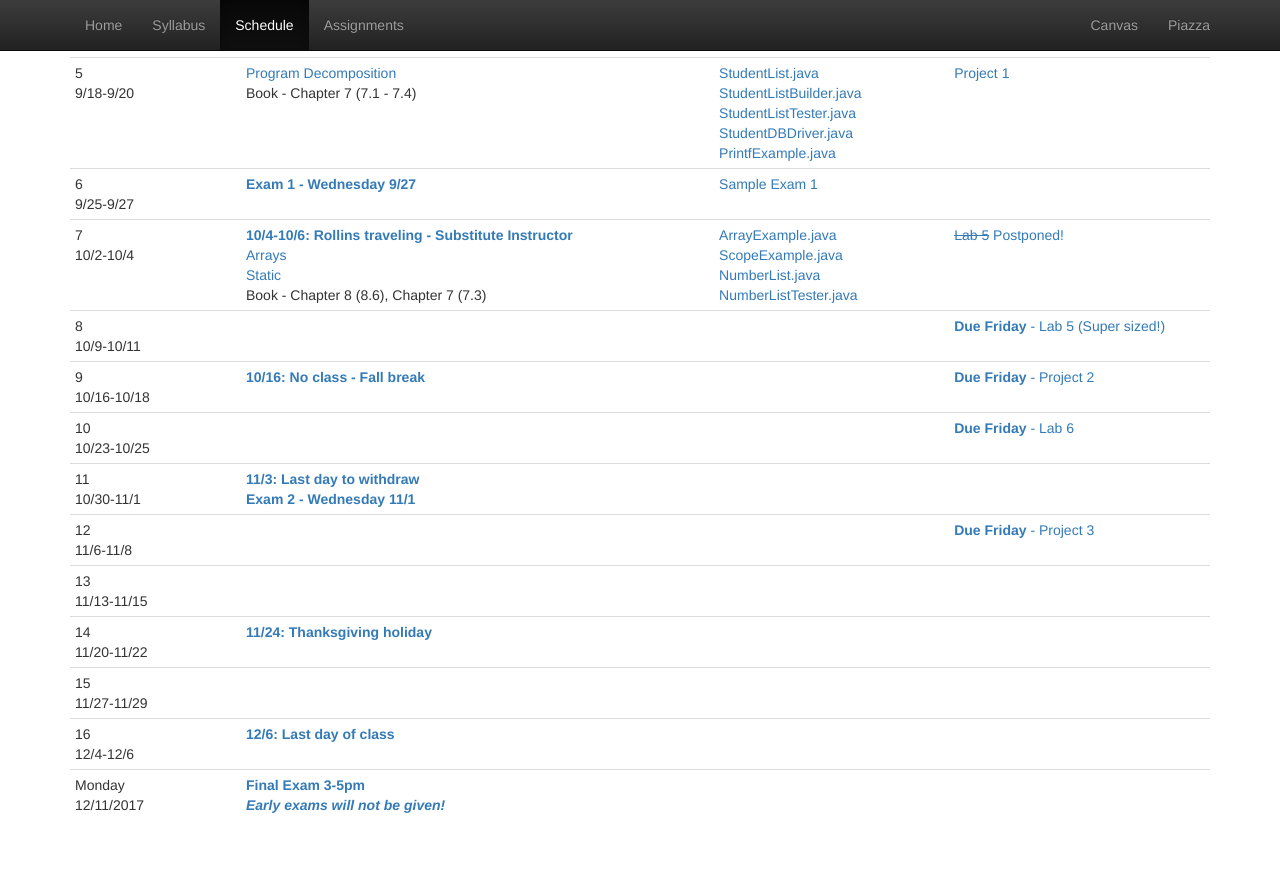
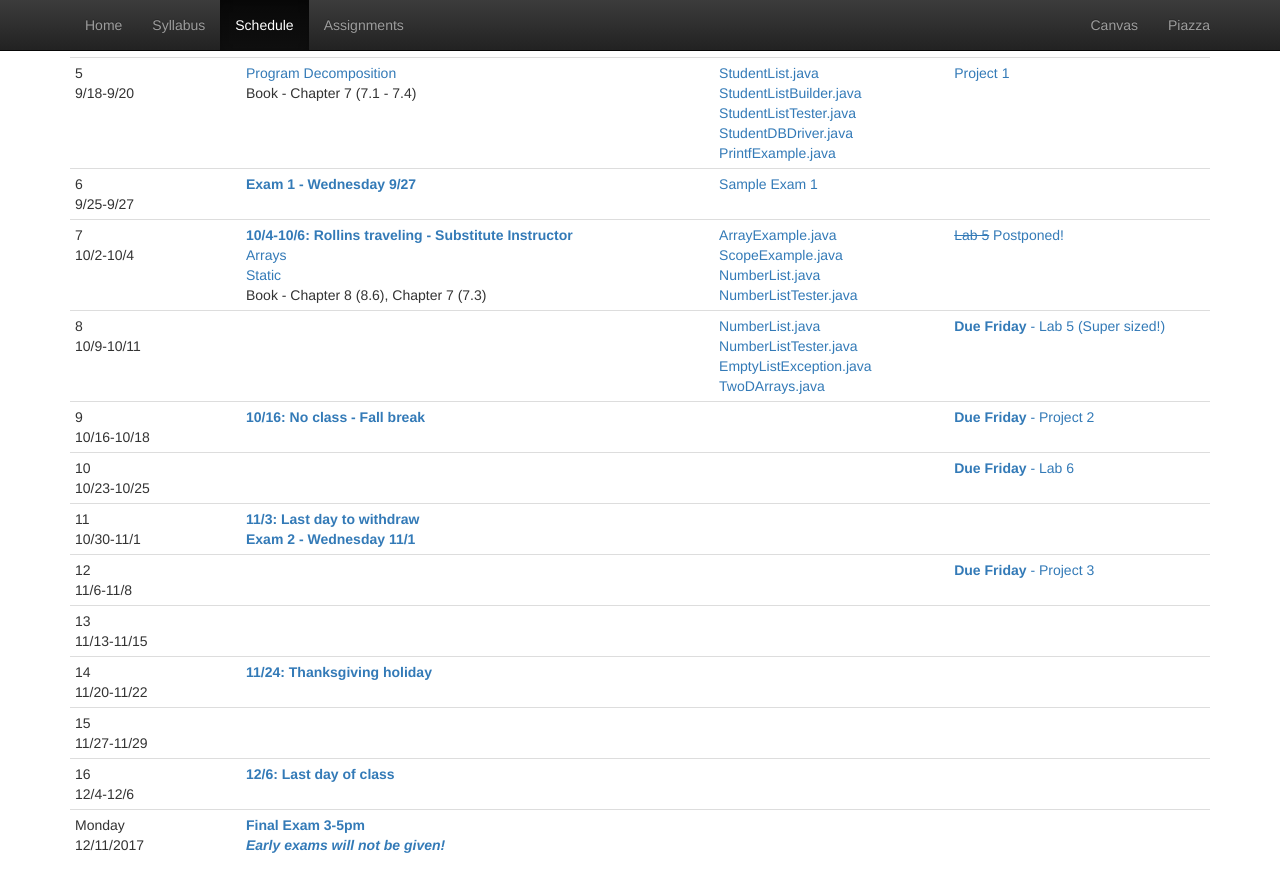
Before and after one commit to CS112-F17/cs112-f17.github.io, a Jekyll site: the page built from schedule.html, in a window 1280 px wide and 900 px high, scrolled down 737 px. Shown: the top 892 px of the window. Built offline with Jekyll 4.4.1, drawn with Linux system fonts in a browser that asks for light colours; before the commit the page ends 1597 px from its top, so only the background shows below that.

Commit message:
adding array examples

```diff
--- a/schedule.html
+++ b/schedule.html
@@ -190,6 +190,11 @@ title: Schedule
 	Book - Chapter 7 (7.5), Chapter 9 (9.1-9.4) -->
 		</td>
 		<td>
+			<a href="https://github.com/CS112-F17/code/blob/master/NumberList.java">NumberList.java</a><br/>
+			<a href="https://github.com/CS112-F17/code/blob/master/NumberListTester.java">NumberListTester.java</a><br/>
+			<a href="https://github.com/CS112-F17/code/blob/master/EmptyListException.java">EmptyListException.java</a><br/>
+			<a href="https://github.com/CS112-F17/code/blob/master/TwoDArrays.java">TwoDArrays.java</a><br/>
+
 		</td>
 		<td>
 				<a href="https://github.com/CS112-F17/labs/blob/master/lab5.md"><strong>Due Friday</strong> - Lab 5 (Super sized!)</a><br/>
```
